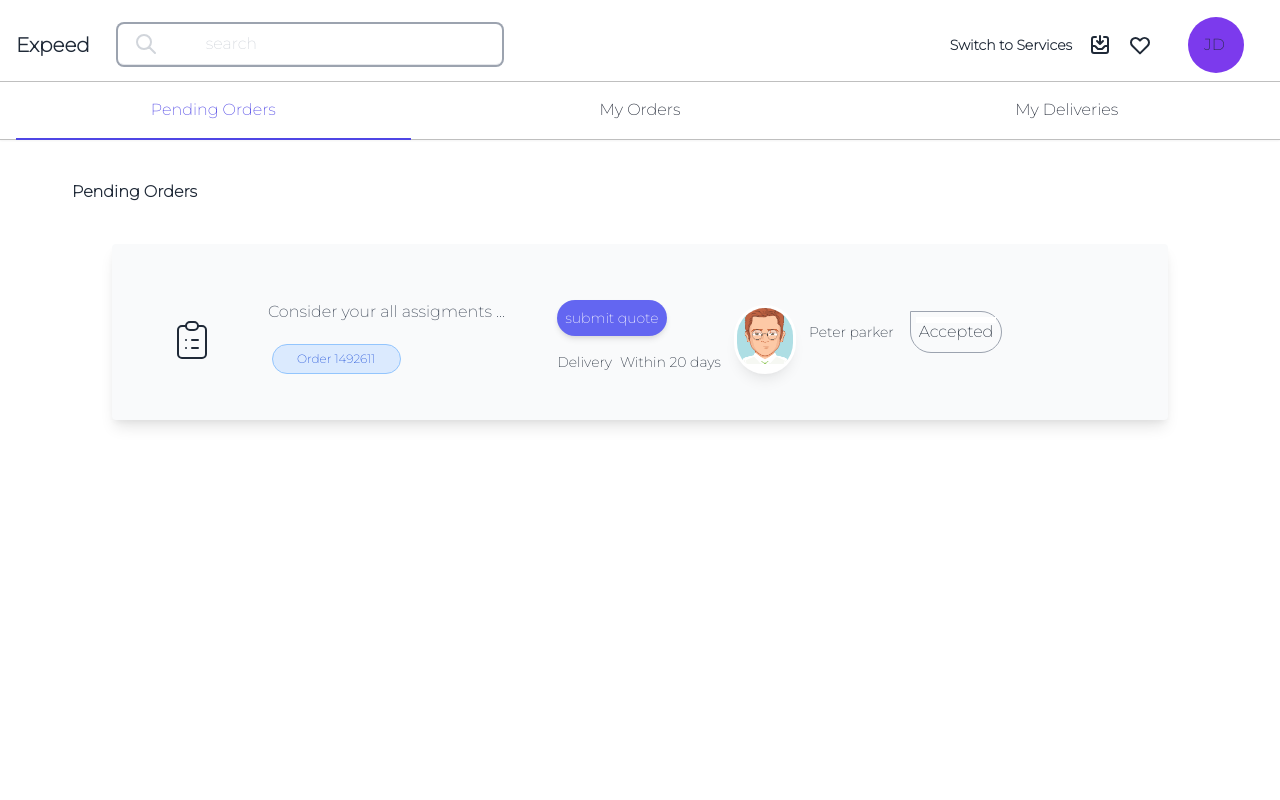
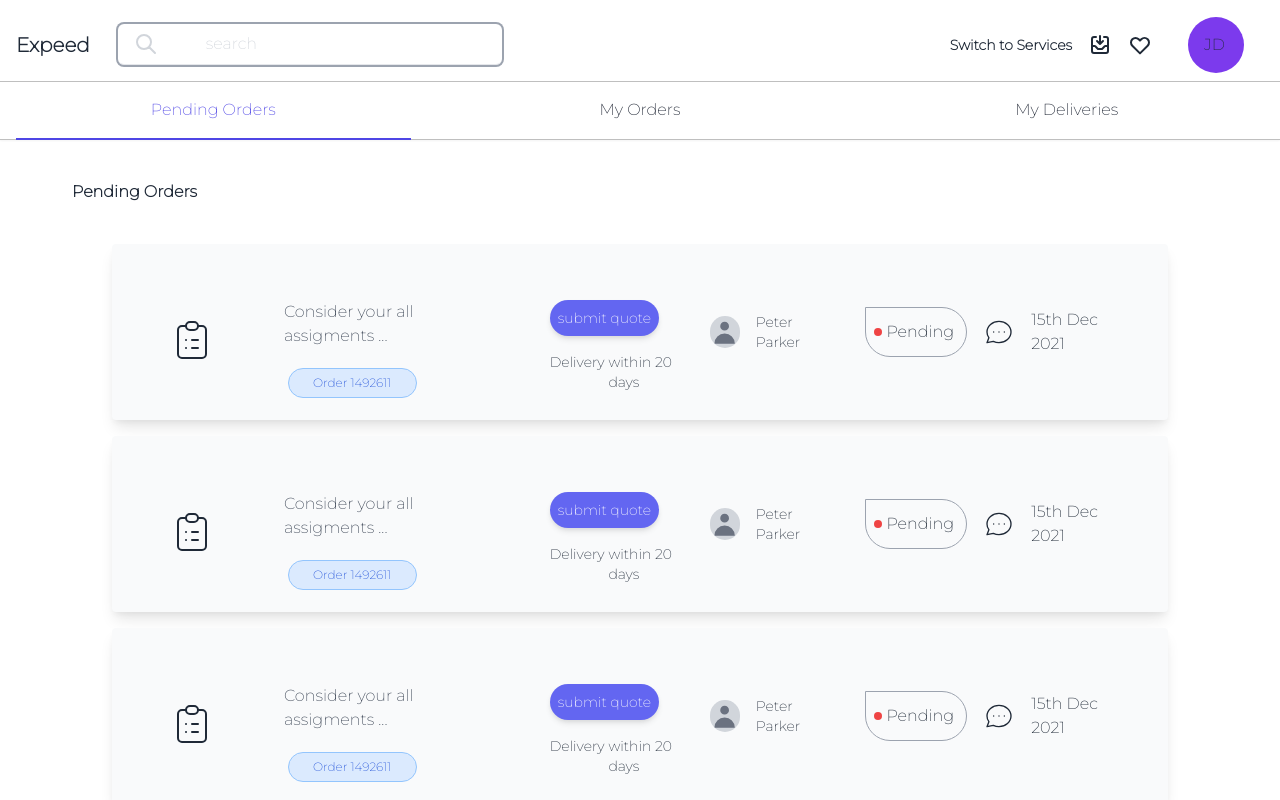
Before and after one commit to DynamoUltima/Expeed, a Next.js app: page /serviceProviders/orderPages in a window 1280 px wide. Shown: the top 800 px of the page. Built offline with nearby package versions, Linux system fonts and the light colour scheme.

Commit message:
order tabs

```diff
--- /dev/null
+++ b/comps/orderComps/orderCards.tsx
@@ -0,0 +1,101 @@
+import React from 'react';
+
+const OrderCards = () => {
+    return (
+        <>
+            <div className="flex  space-x-4 h-44 rounded overflow-hidden shadow-lg bg-gray-50 relative p-10" >
+                <div className="h-full pt-8 px-4 ">
+                    <svg xmlns="http://www.w3.org/2000/svg" className="h-12 w-12" fill="none" viewBox="0 0 24 24" stroke="currentColor">
+                        <path strokeLinecap="round" strokeLinejoin="round" strokeWidth={1} d="M9 5H7a2 2 0 00-2 2v12a2 2 0 002 2h10a2 2 0 002-2V7a2 2 0 00-2-2h-2M9 5a2 2 0 002 2h2a2 2 0 002-2M9 5a2 2 0 012-2h2a2 2 0 012 2m-3 7h3m-3 4h3m-6-4h.01M9 16h.01" />
+                    </svg>
+                </div>
+                <div className="">
+
+                    <div className="flex-col mx-9 my-4">
+                        <p className="text-gray-700 text-base whitespace-normal ... flex-wrap">
+                            Consider your all assigments ...
+                        </p>
+
+                        <div className=" flex items-center space-x-2  pt-4 pb-2 ">
+                            <div className="flex justify-center items-center m-1 font-medium py-2 px-6  rounded-full text-blue-700 bg-blue-100 border border-blue-300 ">
+                                <div className="text-xs font-normal leading-none max-w-full flex-initial">Order 1492611</div>
+                            </div>
+
+                        </div>
+                        {/* <ProgressBar /> */}
+
+                        {/* <div className="flex-grow "><ProgressBar /></div> */}
+
+                    </div>
+                </div>
+                {/* Time line and Price */}
+                <div className=" m-4  items-stretch ">
+                    {/* <div className="inline-block"><p>Service Progress</p></div> */}
+
+                    <button className="bg-indigo-500 p-2 text-white text-sm rounded-3xl shadow-md hover:bg-indigo-400"> submit quote</button>
+                    <div className="flex space-x-1 mt-4">
+                        <div className="flex-grow text-sm">Delivery</div>
+                        <div className="flex-grow text-sm">within 20 days</div>
+                    </div>
+
+                </div>
+
+                {/* Client Name */}
+
+                <div className="flex items-center justify-items-stretch">
+                    <div className="w-8 h-8  ">
+                        <div className="group w-full h-full  rounded-full overflow-hidden  text-center bg-purple table cursor-pointer  bg-gray-300">
+                            {/* <span className="hidden group-hover:table-cell text-white font-bold align-middle">KR</span> */}
+                            {/* <Image src={personnel} alt="lovely avatar" className="bg-contain object-cover object-center w-full h-full visible group-hover:hidden" /> */}
+                            <svg xmlns="http://www.w3.org/2000/svg" className="bg-contain object-cover object-center w-full h-full visible group-hover:hidden text-gray-500" viewBox="0 0 20 20" fill="currentColor">
+                                <path fillRule="evenodd" d="M10 9a3 3 0 100-6 3 3 0 000 6zm-7 9a7 7 0 1114 0H3z" clipRule="evenodd" />
+                            </svg>
+                        </div>
+
+                    </div>
+
+                    <div className="text-sm ml-4">Peter Parker</div>
+                </div>
+
+
+
+                {/* Order Status */}
+
+                <div className="flex items-center">
+
+
+                    <div className="border border-gray-400 p-2 rounded-r-full flex  items-center rounded-bl-full ml-4 ">
+                        <div className="w-2 h-2  ">
+                            <div className="group w-full h-full  rounded-full overflow-hidden  bg-purple table cursor-pointer  bg-red-500">
+                                {/* <span className="hidden group-hover:table-cell text-white font-bold align-middle">KR</span> */}
+                                {/* <div className="bg-red-500 "></div> */}
+                            </div>
+                        </div>
+
+                        <div className="p-1">Pending</div>
+
+                    </div>
+                </div>
+
+
+                {/* Chat */}
+                <div className="flex items-center">
+                    <svg xmlns="http://www.w3.org/2000/svg" className="h-8 w-8 " fill="none" viewBox="0 0 24 24" stroke="currentColor">
+                        <path strokeLinecap="round" strokeLinejoin="round" strokeWidth={1} d="M8 12h.01M12 12h.01M16 12h.01M21 12c0 4.418-4.03 8-9 8a9.863 9.863 0 01-4.255-.949L3 20l1.395-3.72C3.512 15.042 3 13.574 3 12c0-4.418 4.03-8 9-8s9 3.582 9 8z" />
+                    </svg>
+
+                </div>
+
+
+                <div className="flex items-center">15th Dec 2021</div>
+
+
+
+
+
+            </div>
+        </>
+    );
+}
+
+export default OrderCards;
--- a/pages/serviceProviders/orderPages/orderTabs/pending_order.tsx
+++ b/pages/serviceProviders/orderPages/orderTabs/pending_order.tsx
@@ -2,6 +2,8 @@ import { Tab } from "@headlessui/react";
 import Image from 'next/image';
 import personnel from "../../../../assets/images/personnel.png"
 import profileImage from "../../../../assets/images/windows.jpg"
+import OrderCards from "../../../../comps/orderComps/orderCards";
+
 
 const PendingOrder = () => {
     return (
@@ -13,71 +15,11 @@ const PendingOrder = () => {
 
 
 
-                <div className="m-24">
-                    <div className="flex  h-44 rounded overflow-hidden shadow-lg bg-gray-50 relative p-10" >
-                        <div className="h-full pt-8 px-4 ">
-                            <svg xmlns="http://www.w3.org/2000/svg" className="h-12 w-12" fill="none" viewBox="0 0 24 24" stroke="currentColor">
-                                <path strokeLinecap="round" strokeLinejoin="round" strokeWidth={1} d="M9 5H7a2 2 0 00-2 2v12a2 2 0 002 2h10a2 2 0 002-2V7a2 2 0 00-2-2h-2M9 5a2 2 0 002 2h2a2 2 0 002-2M9 5a2 2 0 012-2h2a2 2 0 012 2m-3 7h3m-3 4h3m-6-4h.01M9 16h.01" />
-                            </svg>
-                        </div>
-                        <div className="">
-
-                            <div className="flex-col mx-9 my-4">
-                                <p className="text-gray-700 text-base whitespace-normal ... flex-wrap">
-                                    Consider your all assigments ...
-                                </p>
-
-                                <div className=" flex items-center space-x-2  pt-4 pb-2 ">
-                                    <div className="flex justify-center items-center m-1 font-medium py-2 px-6  rounded-full text-blue-700 bg-blue-100 border border-blue-300 ">
-                                        <div className="text-xs font-normal leading-none max-w-full flex-initial">Order 1492611</div>
-                                    </div>
-
-                                </div>
-                                {/* <ProgressBar /> */}
-
-                                {/* <div className="flex-grow "><ProgressBar /></div> */}
-
-                            </div>
-                        </div>
-
-                        <div className=" m-4  items-stretch ">
-                            {/* <div className="inline-block"><p>Service Progress</p></div> */}
-
-                            <button className="bg-indigo-500 p-2 text-white text-sm rounded-3xl shadow-md hover:bg-indigo-400"> submit quote</button>
-                            <div className="flex space-x-2 mt-4">
-                                <div className="flex-grow text-sm">Delivery </div>
-                                <div className="flex-grow text-sm">Within 20 days</div>
-                            </div>
-
-                        </div>
-
-                        <div className="flex items-center justify-items-stretch">
-                            <div className="w-14 h-8  mb-4">
-                                <div className="group w-full h-full  rounded-full overflow-hidden shadow-lg text-center bg-purple table cursor-pointer ring ring-white bg-white">
-                                    {/* <span className="hidden group-hover:table-cell text-white font-bold align-middle">KR</span> */}
-                                    <Image src={personnel} alt="lovely avatar" className="bg-contain object-cover object-center w-full h-full visible group-hover:hidden" />
-                                </div>
-
-                            </div>
-                            <div className="text-sm ml-4">Peter parker</div>
-                        </div>
-
-                        <div className="flex items-center">
-                            <div className="border border-gray-400 p-2 rounded-r-full flex-row rounded-bl-full ml-4 ">
-                                <div className="group w-full h-full  rounded-full overflow-hidden shadow-lg text-center bg-purple table cursor-pointer ring ring-white bg-green-500">
-                                    {/* <span className="hidden group-hover:table-cell text-white font-bold align-middle">KR</span> */}
-                                    <div className="bg-green-500"></div>
-                                </div>
-                                <div>Accepted</div>
-
-                            </div>
-                        </div>
-
-
-
-
-                    </div>
-
+                <div className=" flex-col space-y-4 m-24">
+                    <OrderCards />
+                    <OrderCards />
+                    <OrderCards />
+                    <OrderCards />
 
 
 
```
